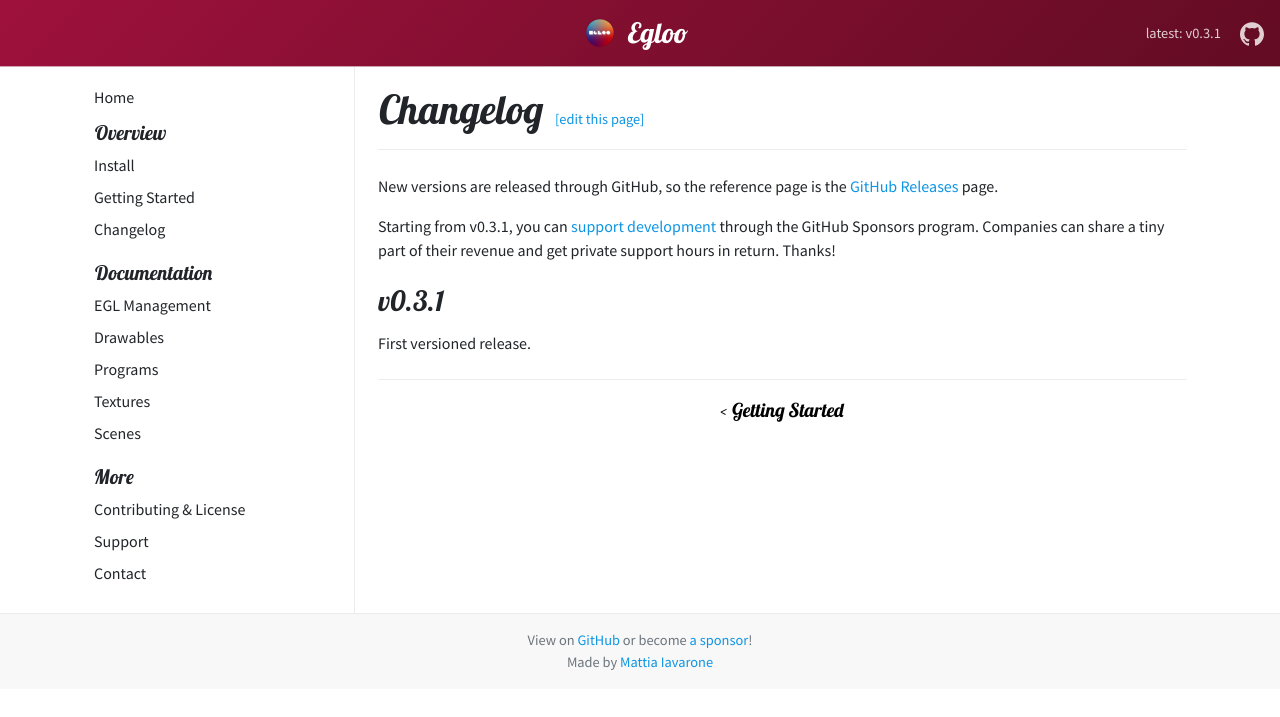
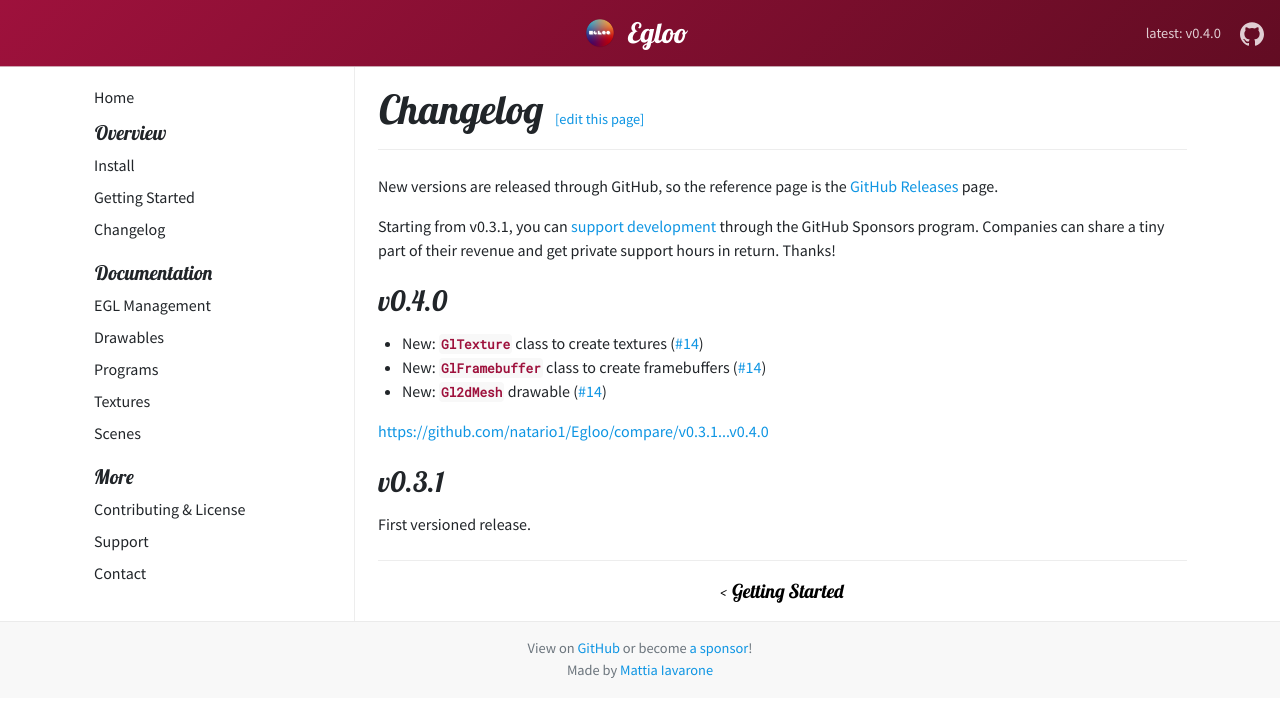
Before and after one commit to natario1/Egloo, a Jekyll site: the page built from docs/_about/changelog.md, in a window 1280 px wide. Shown: the top 717 px of the page. Built offline with Jekyll 4.4.1, drawn with Linux system fonts in a browser that asks for light colours.

Commit message:
Release v0.4.0 (#15)

```diff
--- a/docs/_about/changelog.md
+++ b/docs/_about/changelog.md
@@ -9,10 +9,18 @@ New versions are released through GitHub, so the reference page is the [GitHub R
 Starting from v0.3.1, you can [support development](https://github.com/sponsors/natario1) through the GitHub Sponsors program.
 Companies can share a tiny part of their revenue and get private support hours in return. Thanks!
 
+### v0.4.0
+
+- New: `GlTexture` class to create textures ([#14][14])
+- New: `GlFramebuffer` class to create framebuffers ([#14][14])
+- New: `Gl2dMesh` drawable ([#14][14])
+
+<https://github.com/natario1/Egloo/compare/v0.3.1...v0.4.0>
+
 ### v0.3.1
 
 First versioned release.
 
 [natario1]: https://github.com/natario1
 
-[1]: https://github.com/natario1/GIFCompressor/pull/1
+[14]: https://github.com/natario1/Egloo/pull/14
--- a/docs/_config.yml
+++ b/docs/_config.yml
@@ -12,7 +12,7 @@ google_analytics_id: 'UA-155077779-3'
 google_site_verification: '4x49i17ABIrSvUl52SeL0-t0341aTnWWaC62-FYCRT4'
 github: [metadata] # TODO What's this?
 github_repo: Egloo
-github_version: 0.3.1
+github_version: 0.4.0
 github_branch: master
 baseurl: '/Egloo' # Keep as an empty string if served up at the root
 collections:
```
Also changed, not shown: README.md, 1 other file.
